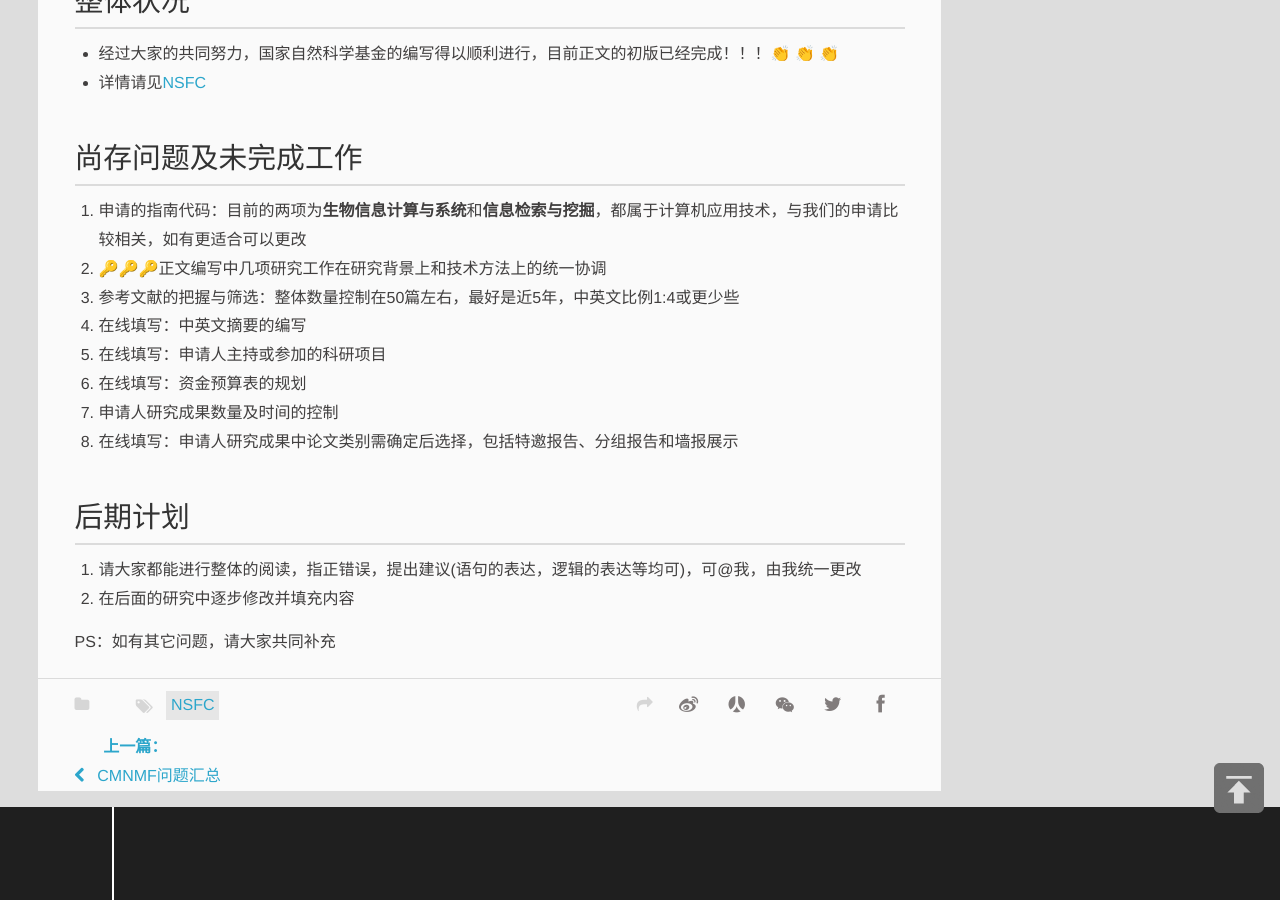
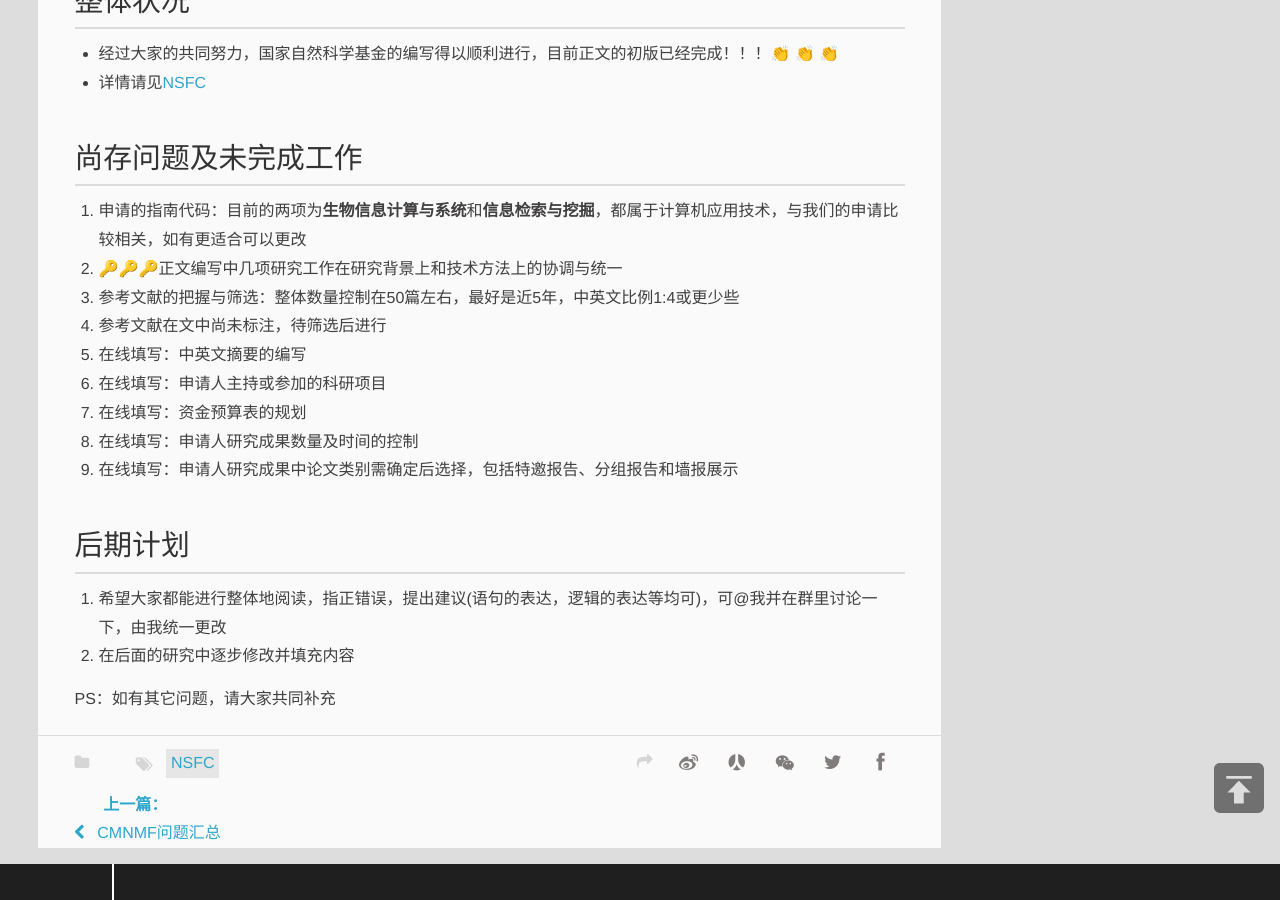
Before and after one commit to nkiip/nkiip.github.com, a Jekyll site: the page built from _posts/2018-1-24-国家自然科学基金完成情况.md, in a window 1280 px wide and 900 px high, scrolled down 1002 px. Built offline with Jekyll 4.4.1, drawn with Linux system fonts in a browser that asks for light colours; emoji names are drawn with the system emoji font.

Commit message:
modify some details

```diff
--- a/_posts/2018-1-24-国家自然科学基金完成情况.md
+++ b/_posts/2018-1-24-国家自然科学基金完成情况.md
@@ -19,17 +19,18 @@ tags:
 ## 尚存问题及未完成工作
 
 1. 申请的指南代码：目前的两项为**生物信息计算与系统**和**信息检索与挖掘**，都属于计算机应用技术，与我们的申请比较相关，如有更适合可以更改
-2. :key::key::key:正文编写中几项研究工作在研究背景上和技术方法上的统一协调
+2. :key::key::key:正文编写中几项研究工作在研究背景上和技术方法上的协调与统一
 3. 参考文献的把握与筛选：整体数量控制在50篇左右，最好是近5年，中英文比例1:4或更少些
-4. 在线填写：中英文摘要的编写
-5. 在线填写：申请人主持或参加的科研项目
-6. 在线填写：资金预算表的规划
-7. 申请人研究成果数量及时间的控制
-8. 在线填写：申请人研究成果中论文类别需确定后选择，包括特邀报告、分组报告和墙报展示
+4. 参考文献在文中尚未标注，待筛选后进行
+5. 在线填写：中英文摘要的编写
+6. 在线填写：申请人主持或参加的科研项目
+7. 在线填写：资金预算表的规划
+8. 在线填写：申请人研究成果数量及时间的控制
+9. 在线填写：申请人研究成果中论文类别需确定后选择，包括特邀报告、分组报告和墙报展示
 
 ## 后期计划
 
-1. 请大家都能进行整体的阅读，指正错误，提出建议(语句的表达，逻辑的表达等均可)，可@我，由我统一更改
+1. 希望大家都能进行整体地阅读，指正错误，提出建议(语句的表达，逻辑的表达等均可)，可@我并在群里讨论一下，由我统一更改
 2. 在后面的研究中逐步修改并填充内容
 
 
```
